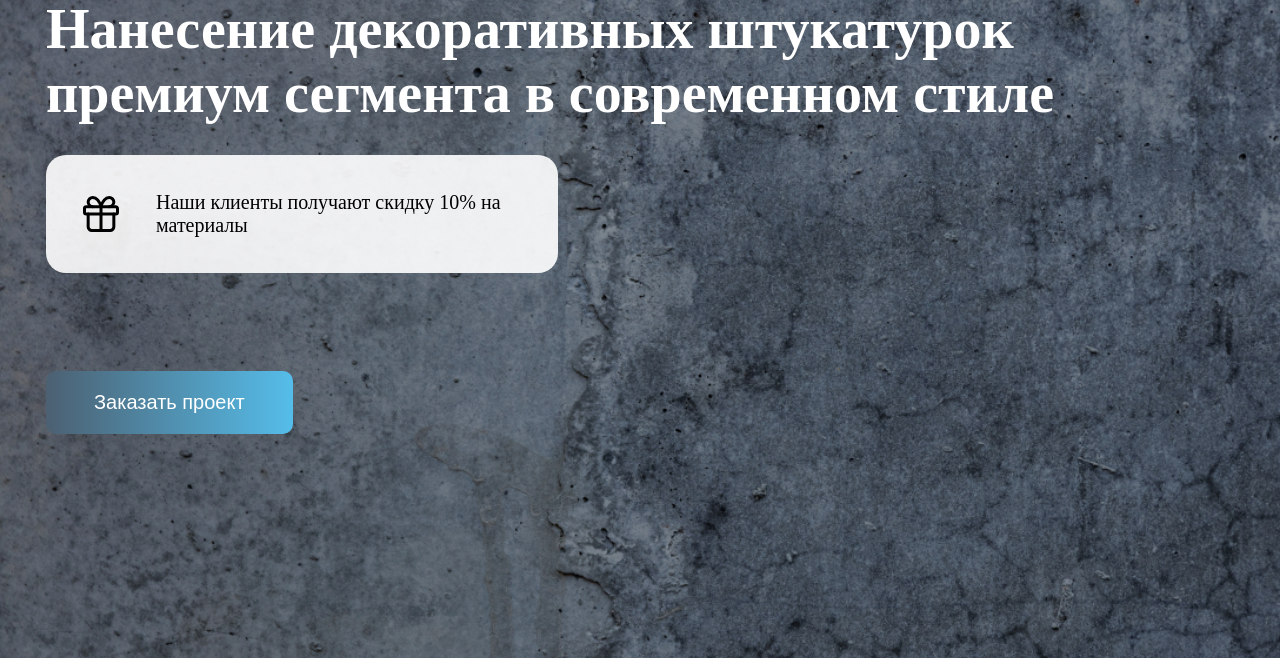
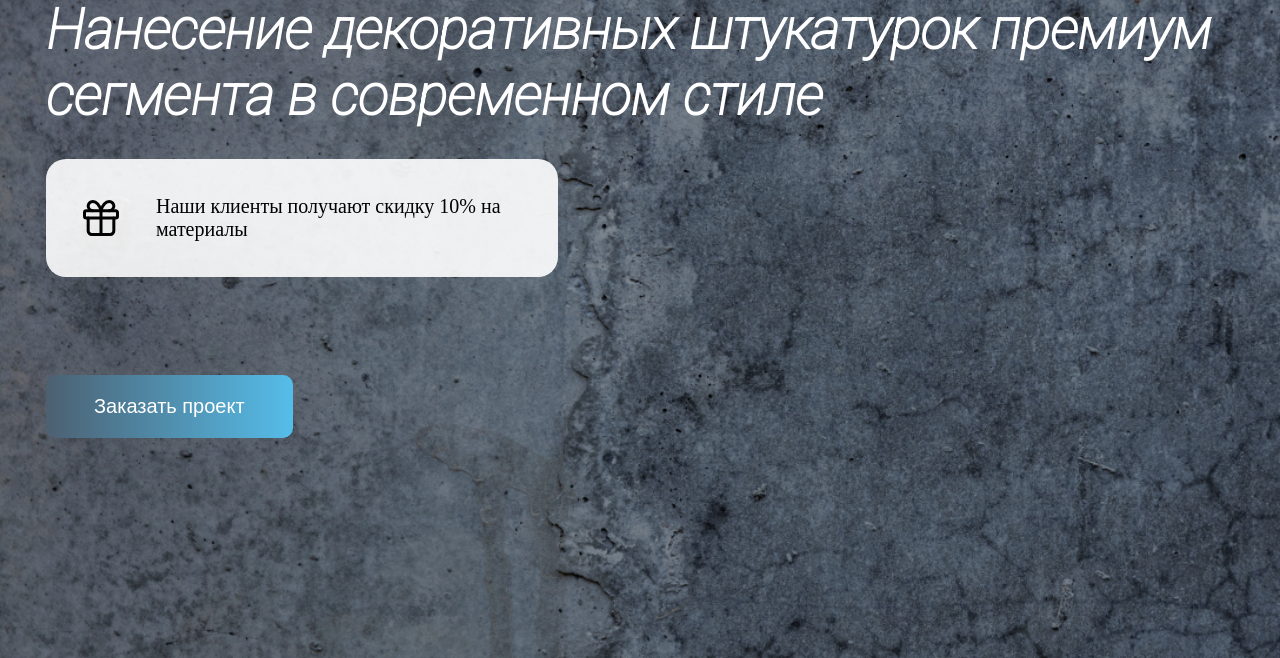
Before and after one commit to vladimiroff1313/Decor, a plain HTML site: page index.html in a window 1280 px wide. Shown: the part 142-800 px from the top of the page. Drawn offline with Linux system fonts and the light colour scheme.

Commit message:
change font before

```diff
--- a/index.html
+++ b/index.html
@@ -38,7 +38,7 @@ background-size: cover;
 height: 100vh;
 padding-top:88x">
     <div style="max-width: 1188px; margin: auto; box-sizing: border-box">
-    <h1 style="font-family; font-size: 56px; color: white">Нанесение декоративных штукатурок премиум сегмента в современном стиле</h1>
+    <h1 style="font-family:'Roboto'; font-size: 56px; color: white">Нанесение декоративных штукатурок премиум сегмента в современном стиле</h1>
     <article style="box-sizing: border-box; max-width: 512px; background: rgba(255, 255, 255, 0.9); border-radius: 20px; padding: 36px 33px; display: flex; margin-top:30px; margin-bottom: 98px">
         <img src="images/Frame.svg" alt="Gift_box" style="margin-right: 33px;">
         <p style="font-size: 20px;">Наши клиенты получают скидку 10% на материалы<br></p>
```
